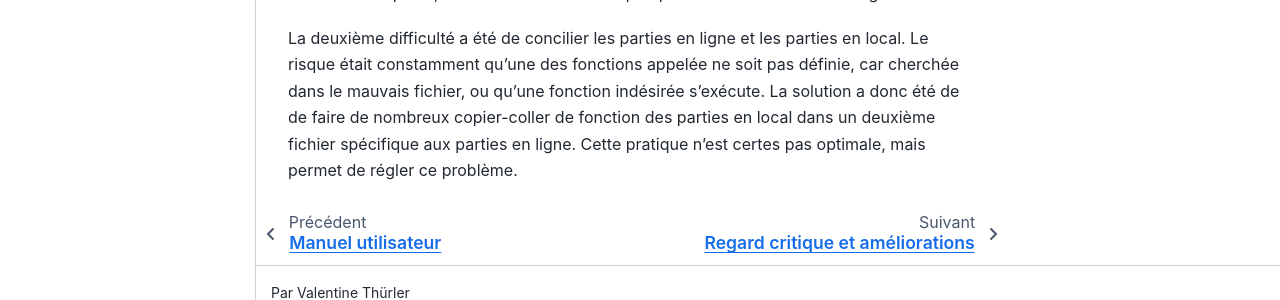
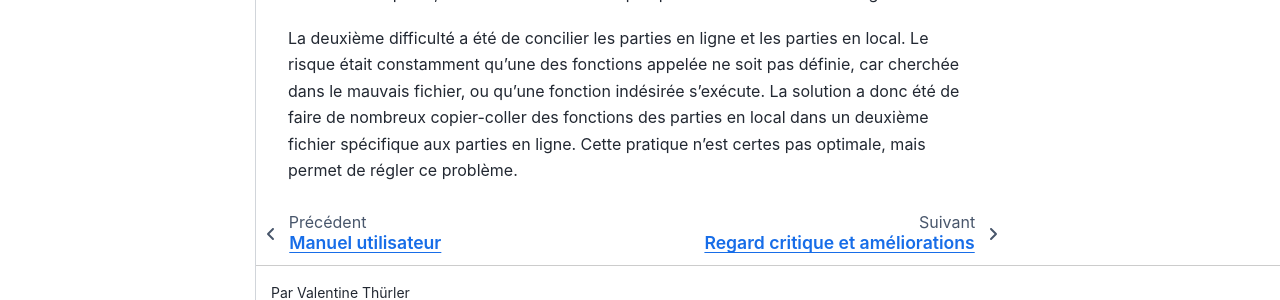
Before and after one commit to valentinethrlr/projet_moulin_documentation, a Sphinx documentation site: the page built from source/explication.md, in a window 1280 px wide and 900 px high, scrolled down 18352 px. Shown: the part 556-856 px from the top of the window. Built offline with Sphinx 7.4.7 and the Sphinx Book theme 1.1.4, drawn with Linux system fonts in a browser that asks for light colours; cross-references to code outside the pages are shown as plain code.

Commit message:
relecture

```diff
--- a/source/explication.md
+++ b/source/explication.md
@@ -445,4 +445,4 @@ Les deux premières conditions servent à vérifier que la partie à supprimer a
 
 La première difficulté rencontrée durant ce projet a été la mise en place d'un algorithme de jeu. Le problème principal était qu'il fallait bien réfléchir à quand faire une vérification de la présence de moulins, comment la faire automatiquement et de manière générale dans quel ordre il fallait permettre aux joueurs de faire des actions. La solution a donc été de créer deux fonctions principales, une qui s'occupe de la sélection des cases et l'autre de la sélection des pions, et de les faire communiquer par l'utilisation de variables globales.
 
-La deuxième difficulté a été de concilier les parties en ligne et les parties en local. Le risque était constamment qu'une des fonctions appelée ne soit pas définie, car cherchée dans le mauvais fichier, ou qu'une fonction indésirée s'exécute. La solution a donc été de de faire de nombreux copier-coller de fonction des parties en local dans un deuxième fichier spécifique aux parties en ligne. Cette pratique n'est certes pas optimale, mais permet de régler ce problème.
+La deuxième difficulté a été de concilier les parties en ligne et les parties en local. Le risque était constamment qu'une des fonctions appelée ne soit pas définie, car cherchée dans le mauvais fichier, ou qu'une fonction indésirée s'exécute. La solution a donc été de faire de nombreux copier-coller des fonctions des parties en local dans un deuxième fichier spécifique aux parties en ligne. Cette pratique n'est certes pas optimale, mais permet de régler ce problème.
```
